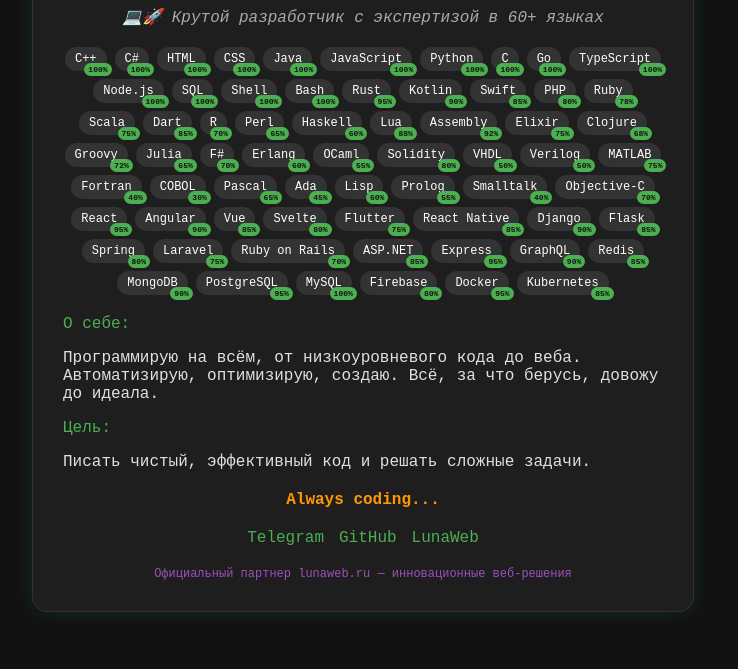
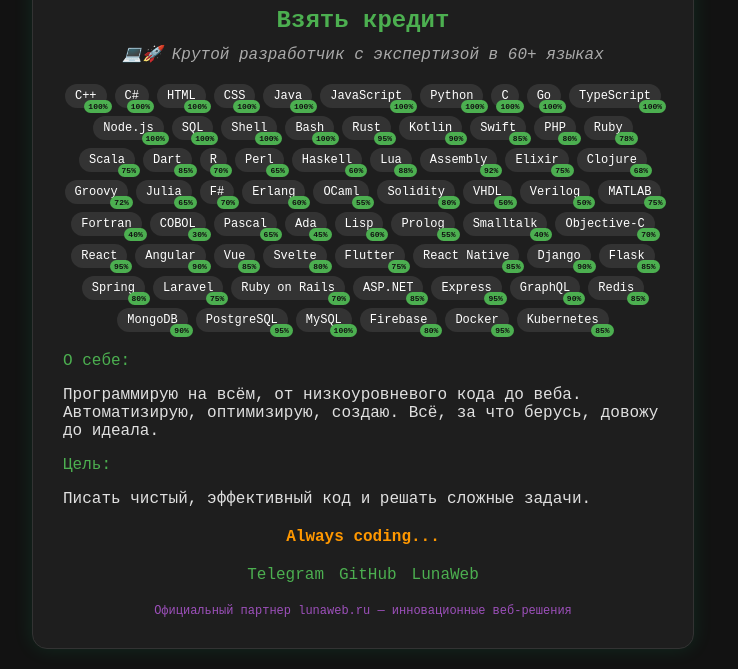
Before and after one commit to Lanrix-hub/terdfgdfg, a plain HTML site: page index.html in a window 1280 px wide. Shown: the part 264-933 px from the top of the page, without its empty margins (277-1015 px from the left). Before the commit the page ends 896 px from the top, so only its background shows below. Drawn offline with Linux system fonts and the light colour scheme.

Commit message:
Update index.html

```diff
--- a/index.html
+++ b/index.html
@@ -147,6 +147,7 @@
         <img src="ava.jpg" class="avatar" alt="Lanrix">
         <h1>Lanrix</h1>
         <h1>Бабло</h1>
+        <h1>Взять кредит</h1>
         <div class="tagline">💻🚀 Крутой разработчик с экспертизой в 60+ языках</div>
 
         <div class="skills">
```
